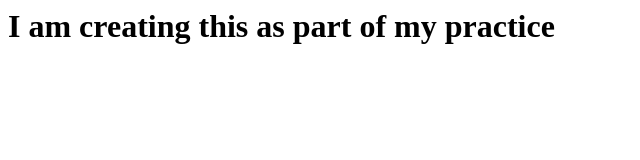
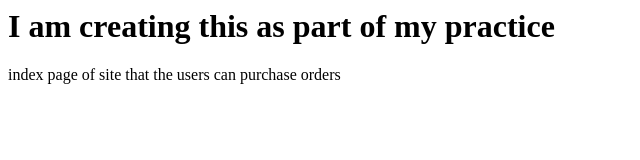
Before and after one commit to mahindra13189/PracticeANDRecap, a plain HTML site: page index.html in a window 1280 px wide. Shown: the whole page, without its empty margins (0-640 px from the left). Drawn offline with Linux system fonts and the light colour scheme.

Commit message:
commit this to the github repository

```diff
--- a/index.html
+++ b/index.html
@@ -1 +1,5 @@
 <h1>I am creating this as part of my practice</h1>
+
+<body>
+    index page of site that the users can purchase orders
+</body>
```
